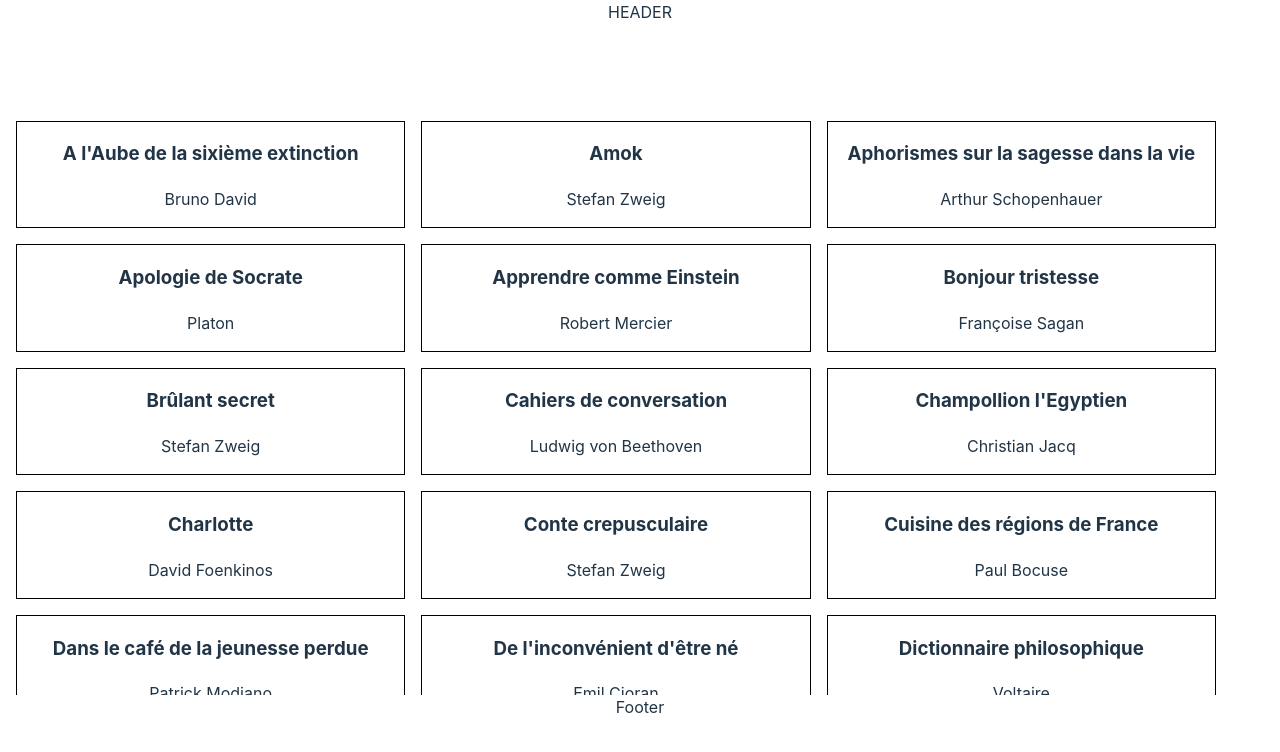
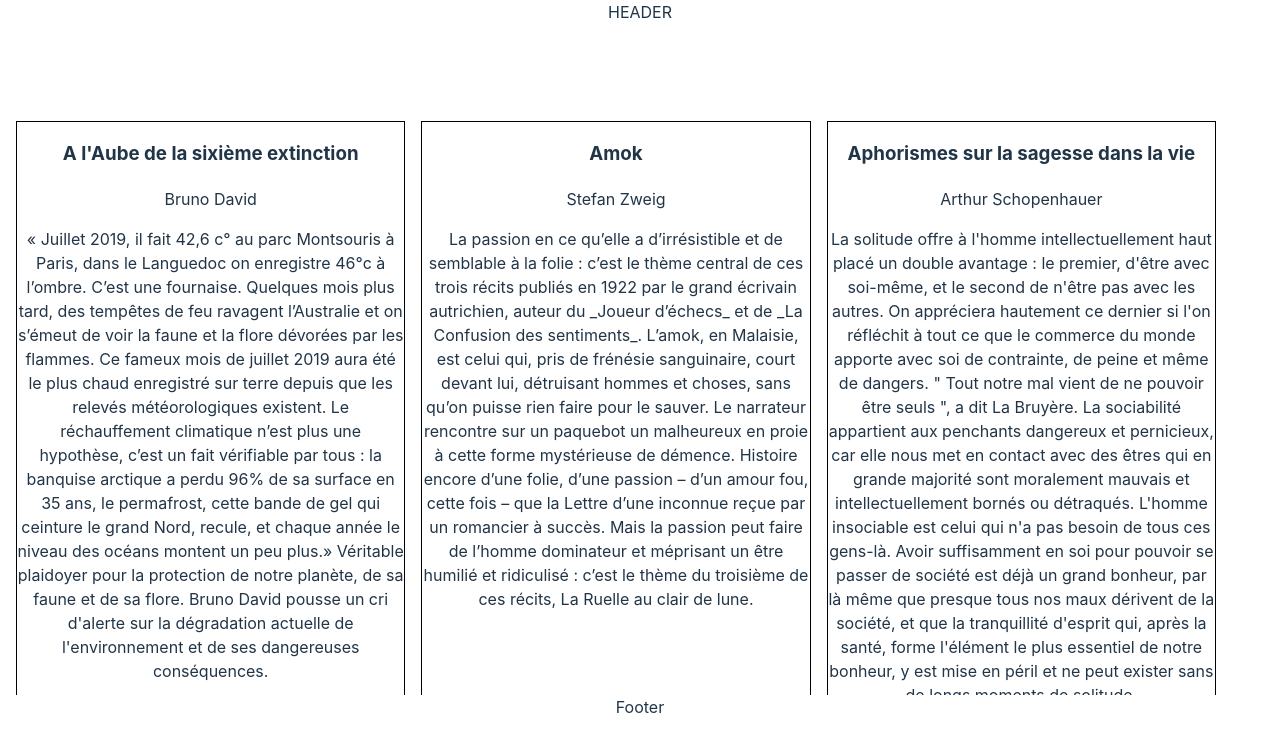
Before and after one commit to ceulain/mybooks, a React (Vite) app: page / in a window 1280 px wide. Shown: the top 752 px of the page. Built offline with nearby package versions, Linux system fonts and the light colour scheme.

Commit message:
feat: add summary

```diff
--- a/src/components/Card/index.tsx
+++ b/src/components/Card/index.tsx
@@ -40,11 +40,12 @@
 import "./inxde.css";
 
 //   }
-const Card = ({ author, title }: Book) => {
+const Card = ({ author, summary, title }: Book) => {
   return (
     <article>
       <h3>{title}</h3>
       <p>{author}</p>
+      <p>{summary}</p>
     </article>
   );
 };
```
